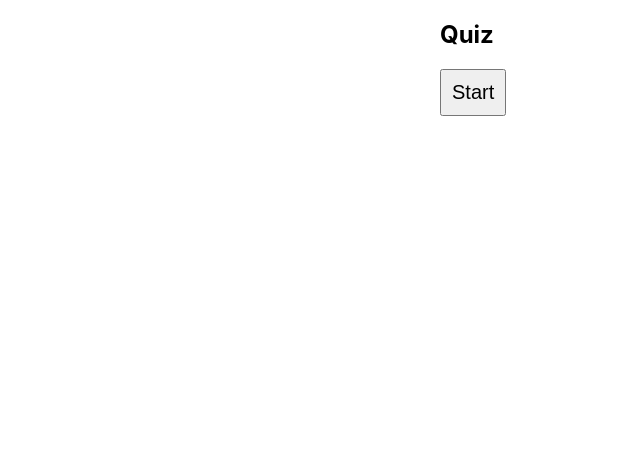
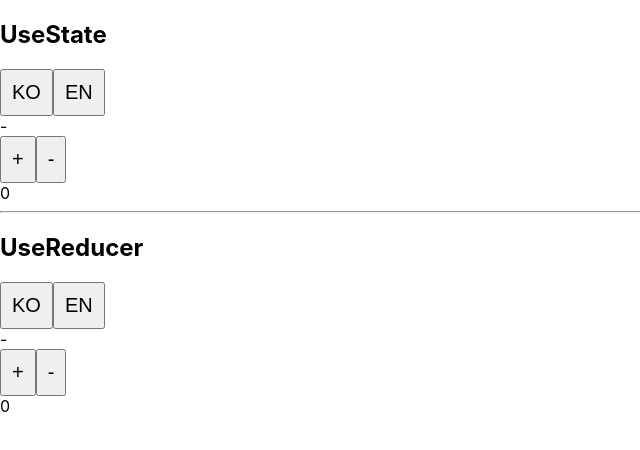
Before and after one commit to debuconnor/reactstudy, a React (Create React App) app in the folder day11/: page / in a window 1280 px wide. Shown: the top 450 px of the page, without its empty margins (0-640 px from the left). Built offline with nearby package versions, Linux system fonts and the light colour scheme.

Commit message:
compare useState with useReducer

```diff
--- a/day11/src/App.js
+++ b/day11/src/App.js
@@ -1,24 +1,14 @@
 import './App.css'
-import React, { useState } from 'react'
-import { Route } from 'react-router-dom'
-import Start from './Start'
-import Quiz from './Quiz'
-import Score from './Score'
+import React from 'react'
+import UseStateHook from './UseStateHook'
+import UseReducerHook from './UseReducerHook'
 
 function App() {
-  const [name, setname] = useState('건강상식')
-
   return (
     <div className='App'>
-      <Route path='/' exact>
-        <Start name={name} />
-      </Route>
-      <Route path='/quiz'>
-        <Quiz />
-      </Route>
-      <Route path='/score'>
-        <Score />
-      </Route>
+      <UseStateHook />
+      <hr/>
+      <UseReducerHook />
     </div>
   )
 }
--- /dev/null
+++ b/day11/src/UseReducerHook.js
@@ -0,0 +1,37 @@
+import React, { useReducer } from 'react'
+
+function UseReducerHook() {
+    const initState = {
+        text: '-',
+        count: 0
+    }
+
+    const indexReducer = (state, action) => {
+        switch (action.type) {
+            case 'applyKo':
+                return { ...state, text: '안녕하세요' }
+            case 'applyEn':
+                return { ...state, text: 'Hello' }
+            case 'increment':
+                return { ...state, count: state.count + 1 }
+            case 'decrement':
+                return { ...state, count: state.count - 1 }
+        }
+    }
+
+    const [state, dispatch] = useReducer(indexReducer, initState)
+
+    return (
+        <div>
+            <h2>UseReducer</h2>
+            <button onClick={()=>dispatch({type:'applyKo'})}>KO</button>
+            <button onClick={()=>dispatch({type:'applyEn'})}>EN</button>
+            <div>{state.text}</div>
+            <button onClick={()=>dispatch({type:'increment'})}>+</button>
+            <button onClick={()=>dispatch({type:'decrement'})}>-</button>
+            <div>{state.count}</div>
+        </div>
+    )
+}
+
+export default UseReducerHook
--- /dev/null
+++ b/day11/src/UseStateHook.js
@@ -0,0 +1,39 @@
+import React, { useState } from 'react'
+
+function UseStateHook() {
+    const [text, setText] = useState('-')
+    const [count, setCount] = useState(0)
+
+    const applyKo = () => {
+        setText('안녕하세요')
+    }
+
+    const applyEn = () => {
+        setText('Hello')
+    }
+
+    const increment = () => {
+        setCount(count + 1)
+    }
+
+    const decrement = () => {
+        setCount(count - 1)
+    }
+
+
+
+
+    return (
+        <div>
+            <h2>UseState</h2>
+            <button onClick={applyKo}>KO</button>
+            <button onClick={applyEn}>EN</button>
+            <div>{text}</div>
+            <button onClick={increment}>+</button>
+            <button onClick={decrement}>-</button>
+            <div>{count}</div>
+        </div>
+    )
+}
+
+export default UseStateHook
```
